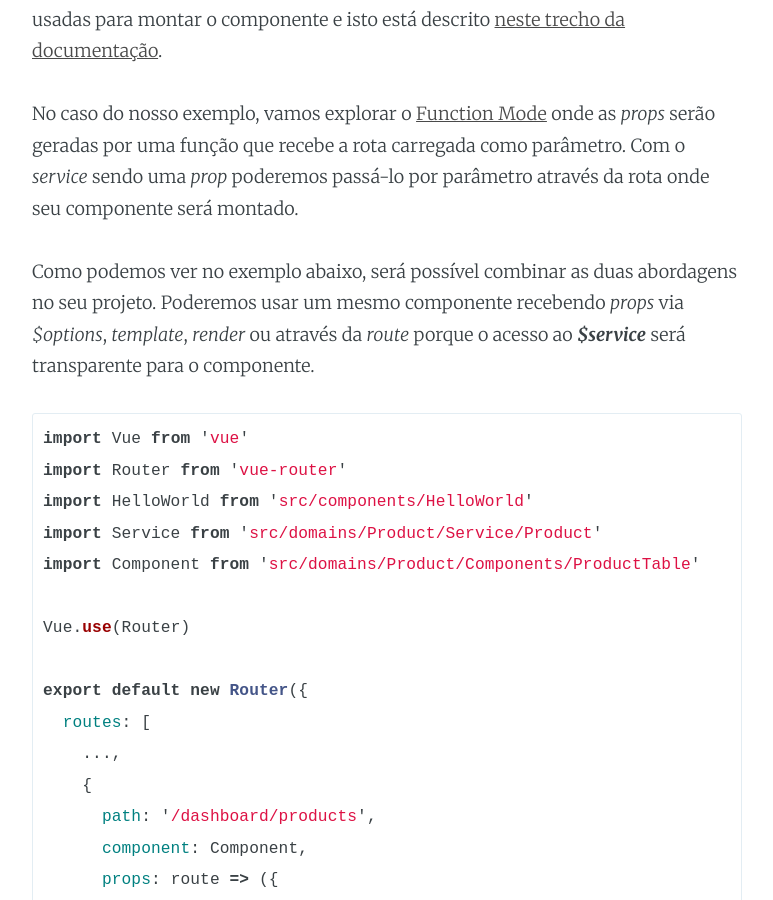
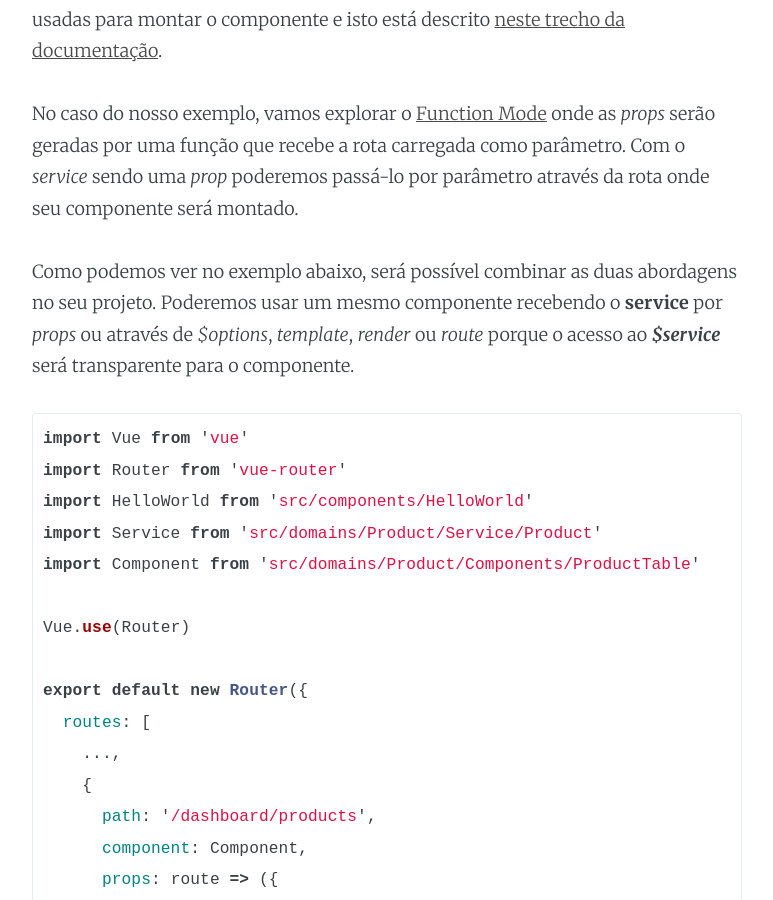
Before and after one commit to vuejs-br/blog, a Jekyll site: the page built from _posts/2018-05-22-injetando-servicos-em-componentes-de-forma-transparente.md, in a window 1280 px wide and 900 px high, scrolled down 12246 px. Shown: the whole window, without its empty margins (253-1026 px from the left). Built offline with Jekyll 4.4.1, drawn with Linux system fonts in a browser that asks for light colours; comment, search, counter and statistics services are not loaded.

Commit message:
Corrigir texto do post

````diff
--- a/_posts/2018-05-22-injetando-servicos-em-componentes-de-forma-transparente.md
+++ b/_posts/2018-05-22-injetando-servicos-em-componentes-de-forma-transparente.md
@@ -331,7 +331,7 @@ Durante a construção de app’s mais robustos geralmente usamos um _router_. O
 
 No caso do nosso exemplo, vamos explorar o [Function Mode](https://router.vuejs.org/en/essentials/passing-props.html#function-mode) onde as _props_ serão geradas por uma função que recebe a rota carregada como parâmetro. Com o _service_ sendo uma _prop_ poderemos passá-lo por parâmetro através da rota onde seu componente será montado.
 
-Como podemos ver no exemplo abaixo, será possível combinar as duas abordagens no seu projeto. Poderemos usar um mesmo componente recebendo _props_ via _$options_, _template_, _render_ ou através da _route_ porque o acesso ao _**$service**_ será transparente para o componente.
+Como podemos ver no exemplo abaixo, será possível combinar as duas abordagens no seu projeto. Poderemos usar um mesmo componente recebendo o __service__ por _props_ ou através de _$options_, _template_, _render_ ou _route_ porque o acesso ao _**$service**_ será transparente para o componente.
 
 ```javascript
 import Vue from 'vue'
````
